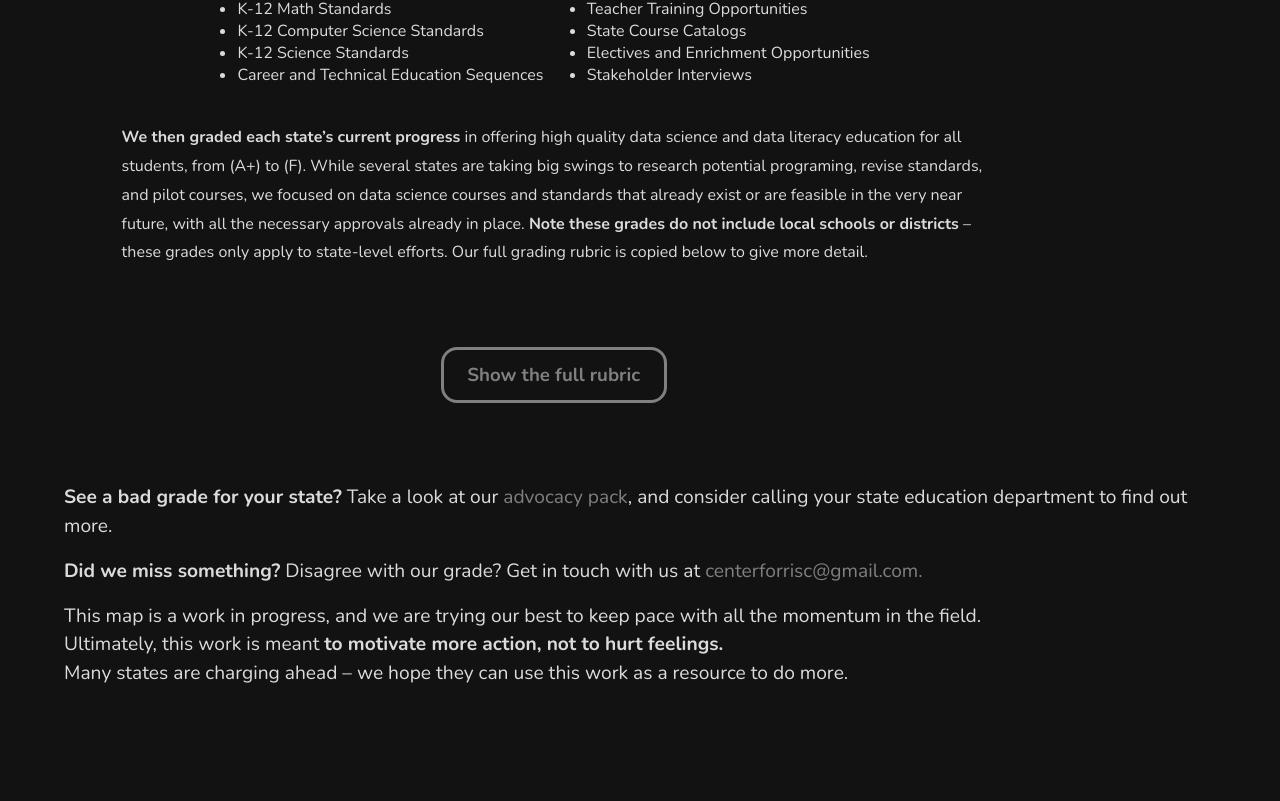
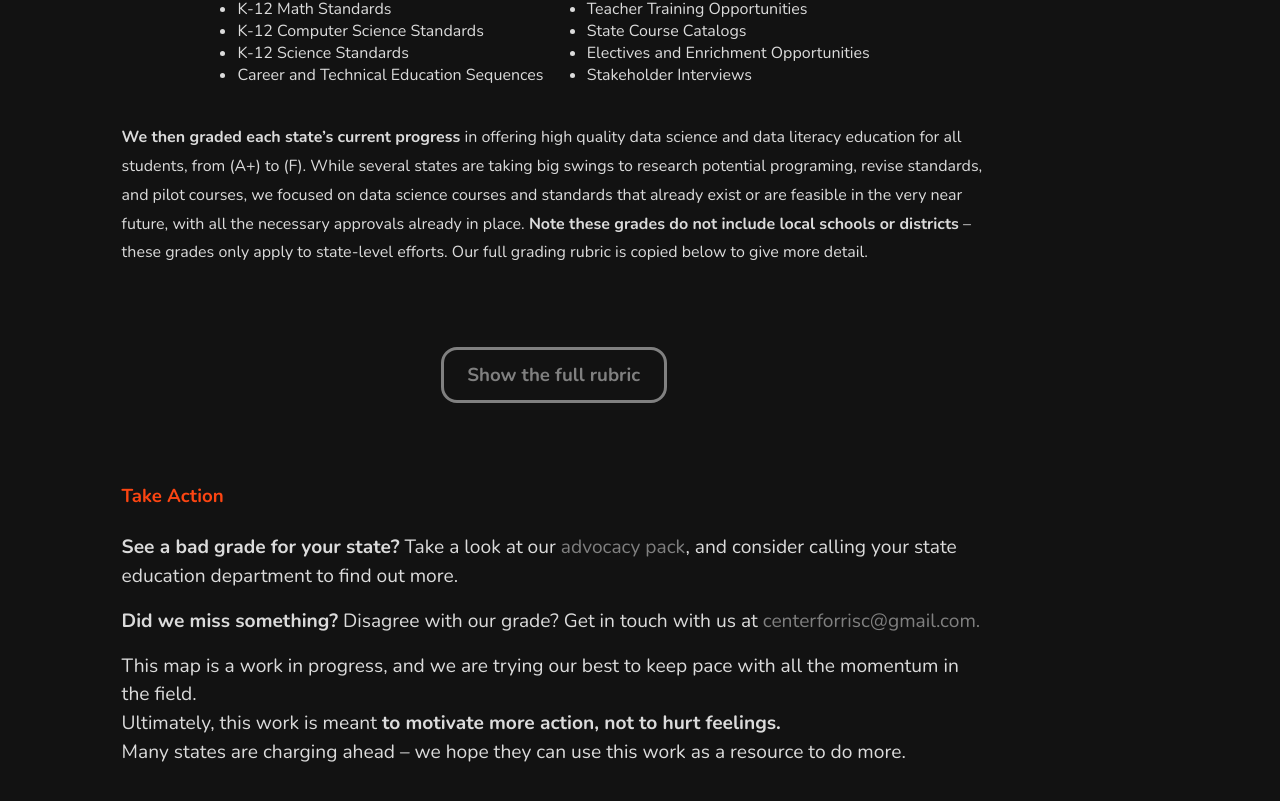
Before and after one commit to jdcalvelli/risc-50-states, a React (Vite) app: page / in a window 1280 px wide. Shown: the part 1860-2661 px from the top of the page. Before the commit the page ends 2628 px from the top, so only its background shows below. Built offline with nearby package versions, Linux system fonts and the light colour scheme.

Commit message:
adjusting closing section

```diff
--- a/src/components/ClosingSection.jsx
+++ b/src/components/ClosingSection.jsx
@@ -5,6 +5,8 @@ import React from "react";
 function ClosingSection(props) {
     return(
         <div className="closingSection">
+            <h3>Take Action</h3>
+
             <p><span style={{fontWeight: 'bold'}}>See a bad grade for your state?</span> Take a look at our <a href="https://docs.google.com/document/d/1GompsDPMiYgzp0dZ_0tYuXJKQFexkQXA3Cc3-Qflvus/edit?usp=sharing">advocacy pack</a>, and consider calling your state education department to find out more. </p>
 
             <p><span style={{fontWeight:'bold'}}>Did we miss something?</span> Disagree with our grade?
--- a/src/style.css
+++ b/src/style.css
@@ -261,7 +261,14 @@ p {
 
 .closingSection {
     margin-top: 5rem;
-    text-align: left;
+
+    padding-left: 5%;
+    padding-right: 20%;
+}
+
+.closingSection h3 {
+    color: var(--accent-text-color);
+    margin-bottom: 1.5rem;
 }
 
 .closingSection p {
```
